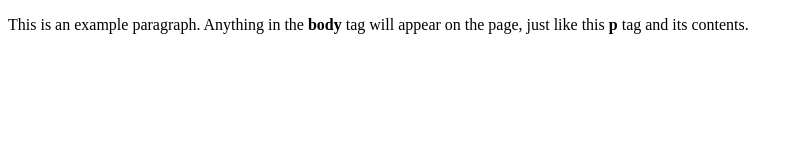
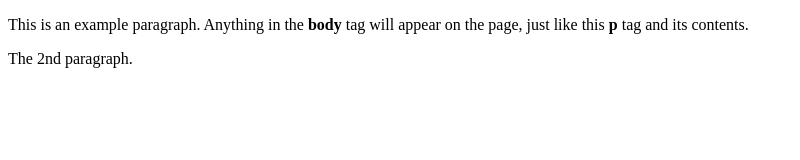
Before and after one commit to ScutumSoft/Ledger-Commander, a plain HTML site: page index.html in a window 1280 px wide. Shown: the whole page, without its empty margins (0-800 px from the left). Drawn offline with Linux system fonts and the light colour scheme.

Commit message:
Update index.html

```diff
--- a/index.html
+++ b/index.html
@@ -6,5 +6,6 @@
   </head>
   <body>
     <p>This is an example paragraph. Anything in the <strong>body</strong> tag will appear on the page, just like this <strong>p</strong> tag and its contents.</p>
+    <p>The 2nd paragraph.</p>
   </body>
 </html>
```
